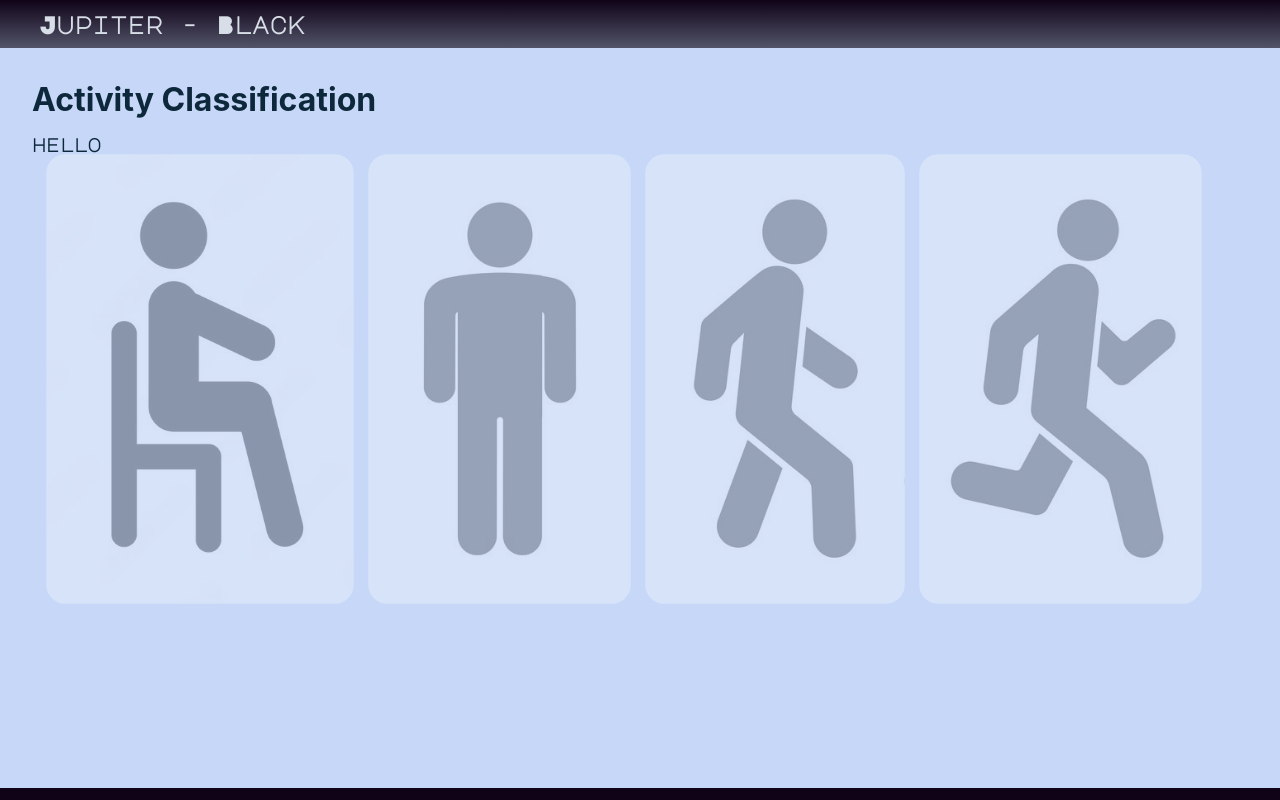
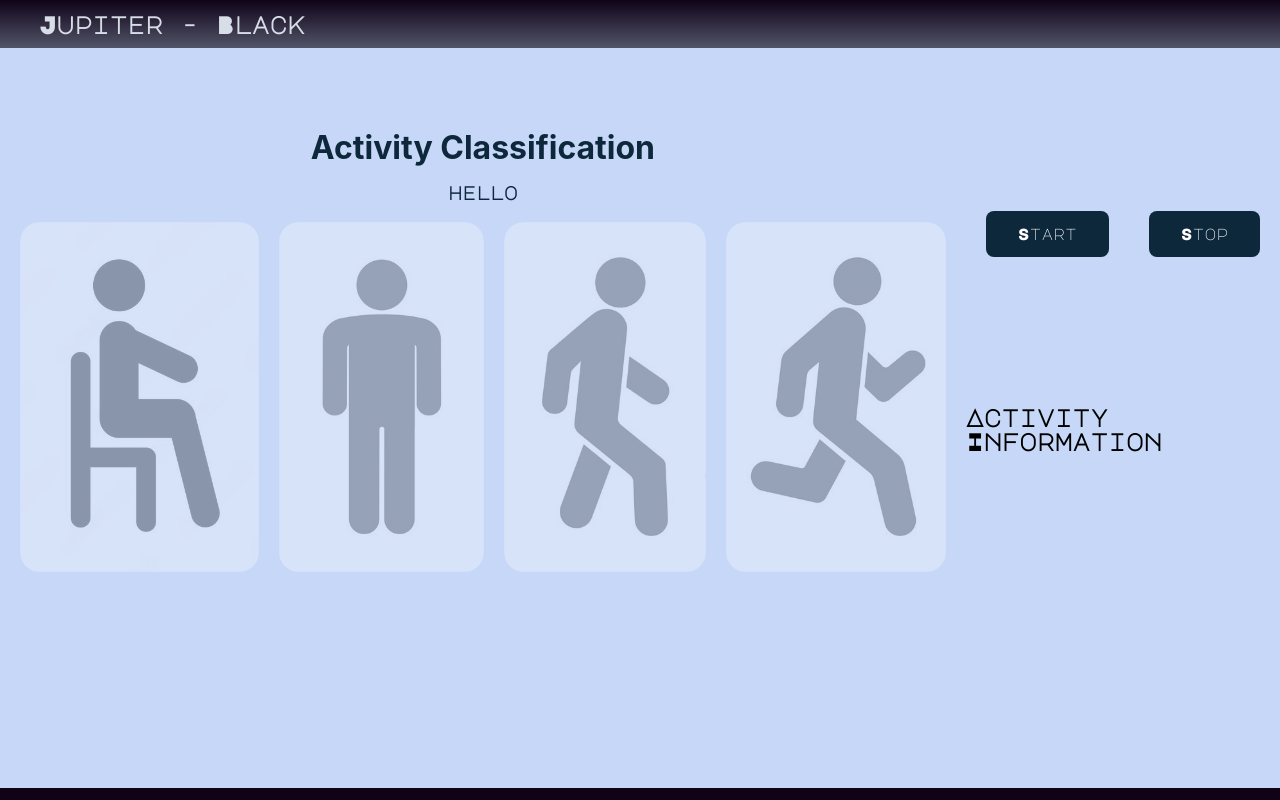
Before and after one commit to nawal-0/Jupiter---Black, a React (Create React App) app in the folder mycode/mylib/webapp/: page / in a window 1280 px wide. Built offline with nearby package versions, Linux system fonts and the light colour scheme; no server answers.

Commit message:
added buttons

```diff
--- a/mycode/mylib/webapp/package.json
+++ b/mycode/mylib/webapp/package.json
@@ -14,6 +14,7 @@
     "serialport": "^12.0.0",
     "socket.io": "^4.7.5",
     "socket.io-client": "^4.7.5",
+    "styled-components": "^6.1.9",
     "web-vitals": "^2.1.4"
   },
   "scripts": {
--- a/mycode/mylib/webapp/src/components/activity-icon.js
+++ b/mycode/mylib/webapp/src/components/activity-icon.js
@@ -13,9 +13,10 @@ function ActivityIcon({image, encoding, data}) {
 
     const iconStyle = {
         opacity: opacity,
-        borderRadius: '20px',
-        height: '450px',
+        borderRadius: '30px',
+        height: '350px',
         width: 'auto',
+        padding: '10px',
     };
     return (
         <div>
--- /dev/null
+++ b/mycode/mylib/webapp/src/components/custom-button.js
@@ -0,0 +1,32 @@
+import React, { useEffect, useState } from "react";
+import styled from 'styled-components';
+
+const Button = styled.button`
+    background-color: #0d273b;
+    border: none;
+    color: white;
+    padding: 15px 32px;
+    text-align: center;
+    text-decoration: none;
+    display: inline-block;
+    font-size: 16px;
+    margin: 4px 2px;
+    cursor: pointer;
+    border-radius: 8px;
+    &:hover {
+        background-color: #1f5783;
+    }
+`;
+
+function CustomButton({text}) {
+
+    const onClick = () => {
+        console.log('Button clicked');
+    }
+
+    return (
+        <Button onClick={onClick}>{text}</Button>
+    );
+}
+
+export default CustomButton;
--- a/mycode/mylib/webapp/src/data/styles.css
+++ b/mycode/mylib/webapp/src/data/styles.css
@@ -21,7 +21,7 @@
 main {
   padding-bottom: 2rem;
   margin-left: 2.5%;
-  margin-right: 5%;
+  margin-right: 2.5%;
 }
 
 /* Fonts */
@@ -87,3 +87,43 @@ h3 {
 }
 
 /* Components Styles */
+.main-container {
+  display: flex;
+  justify-content: space-evenly;
+  /* padding-top: 1rem; */
+}
+
+.right-container {
+  display: flex;
+  flex-direction: column;
+  justify-content: space-evenly;
+}
+
+.left-container {
+  display: flex;
+  flex-direction: column;
+  align-items: center;
+  padding-top: 3rem;
+}
+
+.icon-container {
+  display: flex;
+  flex-direction: row;
+  justify-content: space-evenly;
+  padding: 10px;
+}
+
+.button-container {
+  display: flex;
+  flex-direction: row;
+  justify-content: space-around;
+  /* align-items: center; */
+  padding-top: 1rem;
+  /* padding-left: 30%; */
+}
+
+.info-container {
+  display: flex;
+  flex-direction: column;
+  align-items: center;
+}
--- a/mycode/mylib/webapp/src/pages/Home.js
+++ b/mycode/mylib/webapp/src/pages/Home.js
@@ -1,6 +1,8 @@
 import React, { useEffect, useState } from 'react';
+import styled from 'styled-components';
 import io from 'socket.io-client';
 import ActivityIcon from '../components/activity-icon';
+import CustomButton from '../components/custom-button';
 import icons from '../data/icons';
 
 
@@ -17,19 +19,32 @@ export default function Home() {
 
     return (
         <div>
-        <main>
+
+        <div className='main-container'>
+            <div className='left-container'>
                 <h1 className='title'>Activity Classification</h1>
                 <h3>{data}</h3>
-        <div style={{display: 'flex', flexDirection: 'row', justifyContent: 'space-evenly'}}>
+                <div className='icon-container'>
                     <ActivityIcon image={icons.sitImage} encoding={"0000"} data={data} />
                     <ActivityIcon image={icons.standImage} encoding={"LED state: ON"} data={data} />
                     <ActivityIcon image={icons.walkImage} encoding={"0010"} data={data} />
                     <ActivityIcon image={icons.runImage} encoding={"0011"} data={data} />
                 </div>
+            </div>
 
+            <div className='right-container'>
+                <div className='button-container'>
+                    <CustomButton text="Start" />
+                    <CustomButton text="Stop" />
+                </div>
 
+                <div className='info-container'>
+                    <h2>Activity Information</h2>
+                </div>
+            </div>
 
-        </main>
+        </div>
+
         </div>
     );
 }
```
Also changed, not shown: 1 other file (tests, documents, lock files or other folders). Lines whose indentation alone changed are shown as unchanged.
